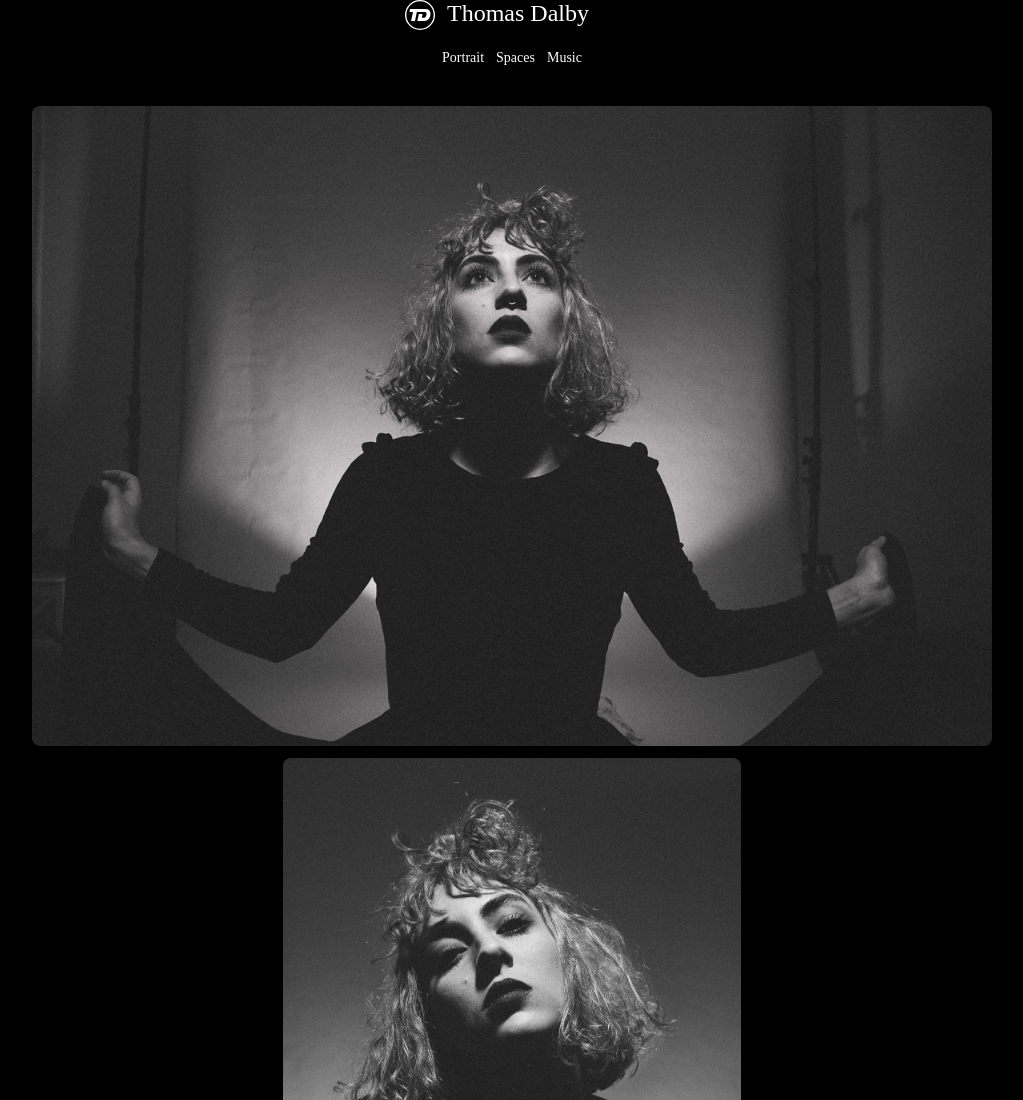
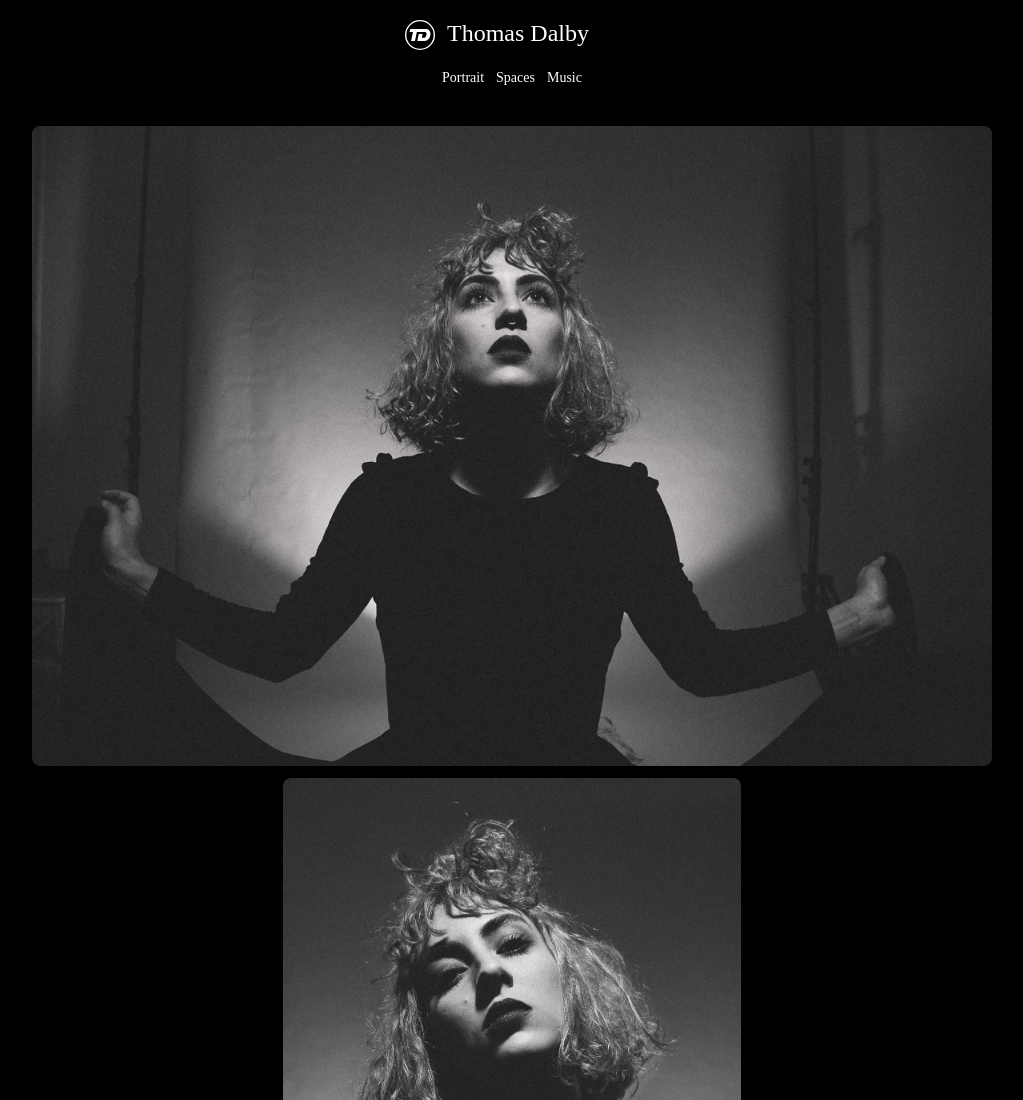
Before and after one commit to Tomdalby/tomdalby.github.io, a plain HTML site: page index.html in a window 1280 px wide. Shown: the top 1100 px of the page, without its empty margins (128-1151 px from the left). Drawn offline with Linux system fonts and the light colour scheme; a web font is replaced by a local one.

Commit message:
Padding top

```diff
--- a/styles.css
+++ b/styles.css
@@ -15,6 +15,7 @@
   height: 60px;
   color: #fff;
   padding-right: 30px;
+  padding-top: 20px
 }
 
 #logo {
```
Also changed, not shown: index.html (+1 -1 lines).
